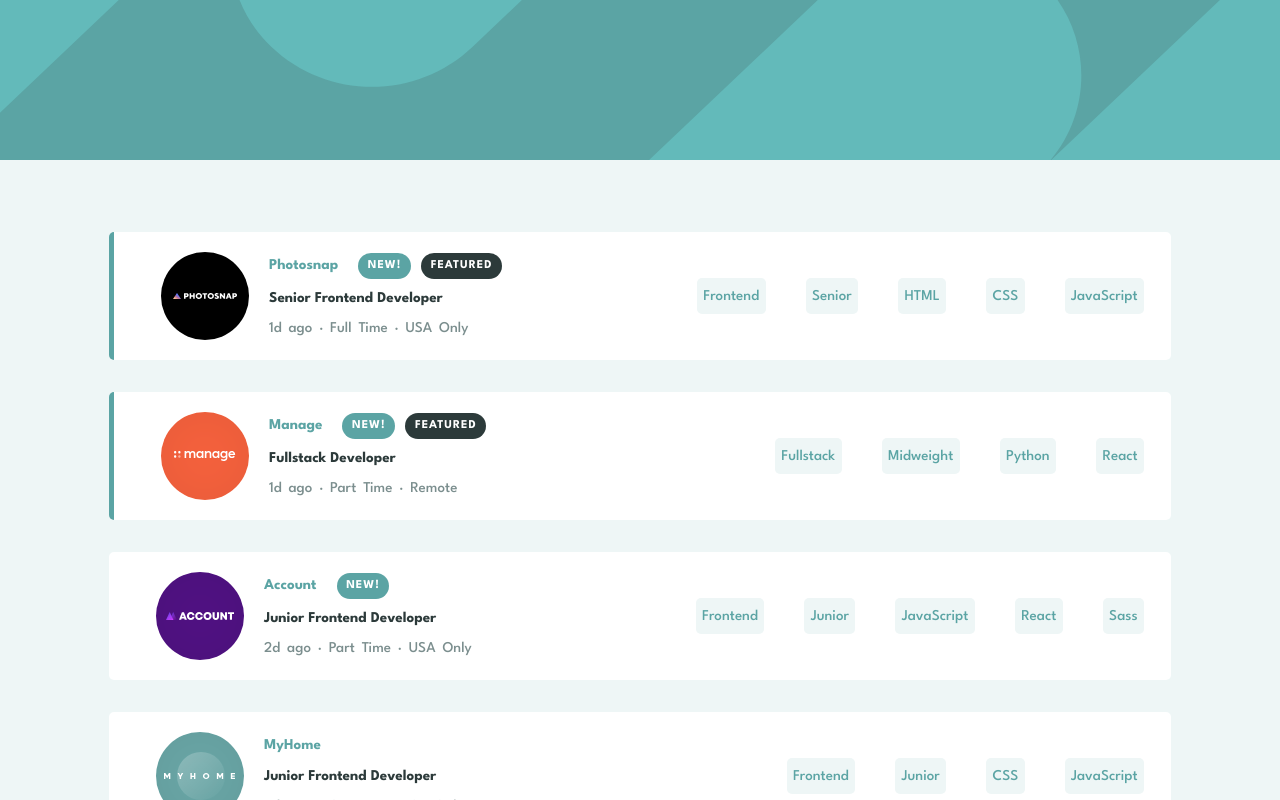
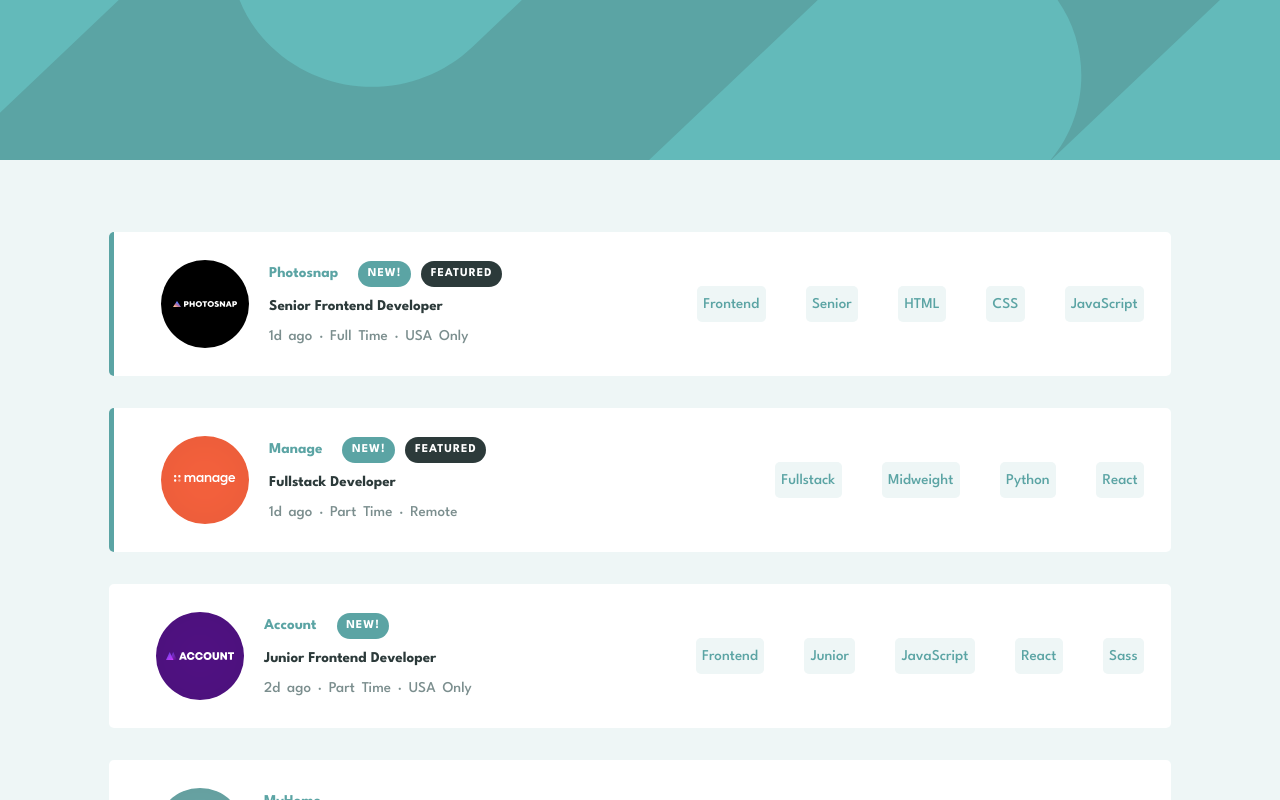
Before and after one commit to ramz04/Static-Job-Listings, a React (Vite) app: page / in a window 1280 px wide. Shown: the top 800 px of the page. Built offline with nearby package versions, Linux system fonts and the light colour scheme.

Commit message:
Added Filter Function

```diff
--- a/src/components/JobList.jsx
+++ b/src/components/JobList.jsx
@@ -6,20 +6,35 @@
 function JobList() {
 
     const [jsonData, setJsonData] = useState([])
+    const [filters, setFilters] = useState([])
     useEffect(() => {
         setJsonData(data)
     }, [])
 
+    const filterFunc = ({role, level, languages, tools}) => {
+        const tags =[role, level];
 
-    const langAndTools = []
-    if(jsonData.tools){
-        langAndTools.concat(jsonData.tools)
-    }
-    if(jsonData.languages){
-        langAndTools.concat(jsonData.languages)
+        if(filters.length === 0){
+            return true;
+        }
+
+        if(tools) {
+            tags.push(...tools)
+        }
+
+        if(languages) {
+            tags.push(...languages)
+        }
+
+        return tags.some(tag => filters.includes(tag))
     }
 
-    console.log(jsonData.tools)
+    const handleTagClick = (tag) => {
+        setFilters([...filters, tag])
+    }
+
+
+    const filteredJobs = jsonData.filter(filterFunc)
 
   return (
     <div className="jobs">
@@ -29,7 +44,7 @@
             <p>Jobs are fetching ...</p>
         ) :
         (
-            jsonData.map((i) =>
+            filteredJobs.map((i) =>
             <main className={`card shadow-md ${i.featured && 'card--border'}`} key={i.id}>
             <section className="card--wrapper">
                 <div className="card--img">
@@ -53,13 +68,13 @@
             </section>
             <hr />
             <section className="card--filter">
-                <span>{i.role}</span>
-                <span>{i.level}</span>
+                <span onClick={() => handleTagClick(i.role)}>{i.role}</span>
+                <span onClick={() => handleTagClick(i.level)}>{i.level}</span>
                 {i.languages ? (
-                    i.languages.map((x,ind) => <span key={ind}>{x}</span>)
+                    i.languages.map((x,ind) => <span onClick={() => handleTagClick(x)} key={ind}>{x}</span>)
                 ): ''}
                 {i.tools ? (
-                    i.tools.map((z,ind) => <span key={ind}>{z}</span>)
+                    i.tools.map((z,ind) => <span onClick={() => handleTagClick(z)} key={ind}>{z}</span>)
                 ): ''}
             </section>
         </main>)
--- a/src/index.css
+++ b/src/index.css
@@ -195,7 +195,7 @@
   .card {
     flex-direction: row;
     margin: 2rem 6rem;
-    padding: 0 1.7rem;
+    padding: 0.5rem 1.7rem;
     justify-content: space-between;
   }
 
```
